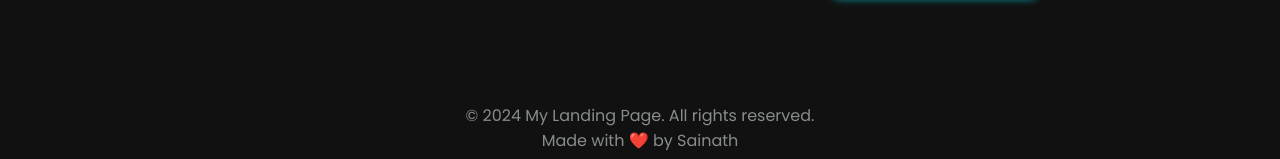
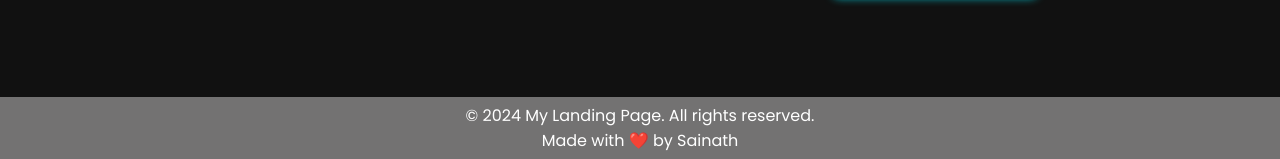
Before and after one commit to sainath161/CODSOFT, a plain HTML site: page Portfolio/index.html in a window 1280 px wide. Shown: the part 5718-5877 px from the top of the page. Drawn offline with nearby package versions, Linux system fonts and the light colour scheme; some packages are replaced by stand-ins of ours; a script that the page names is missing.

Commit message:
portfolio commit

```diff
--- a/Portfolio/style.css
+++ b/Portfolio/style.css
@@ -1385,6 +1385,11 @@ footer span a:hover {
   text-decoration: underline;
 }
 
+.footer {
+  background-color: #737272;
+  color: #fff;
+}
+
 /*  Media Query  */
 @keyframes pulsate {
   0% {
```
